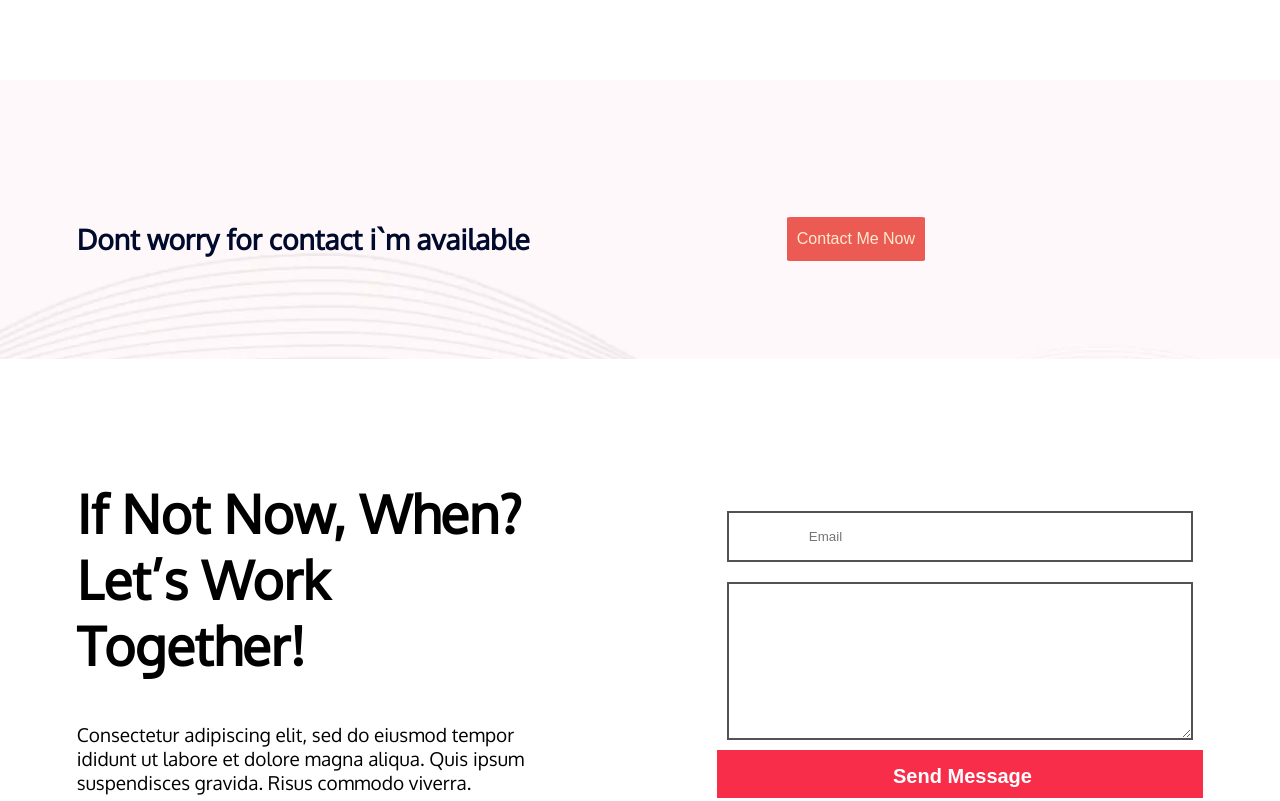
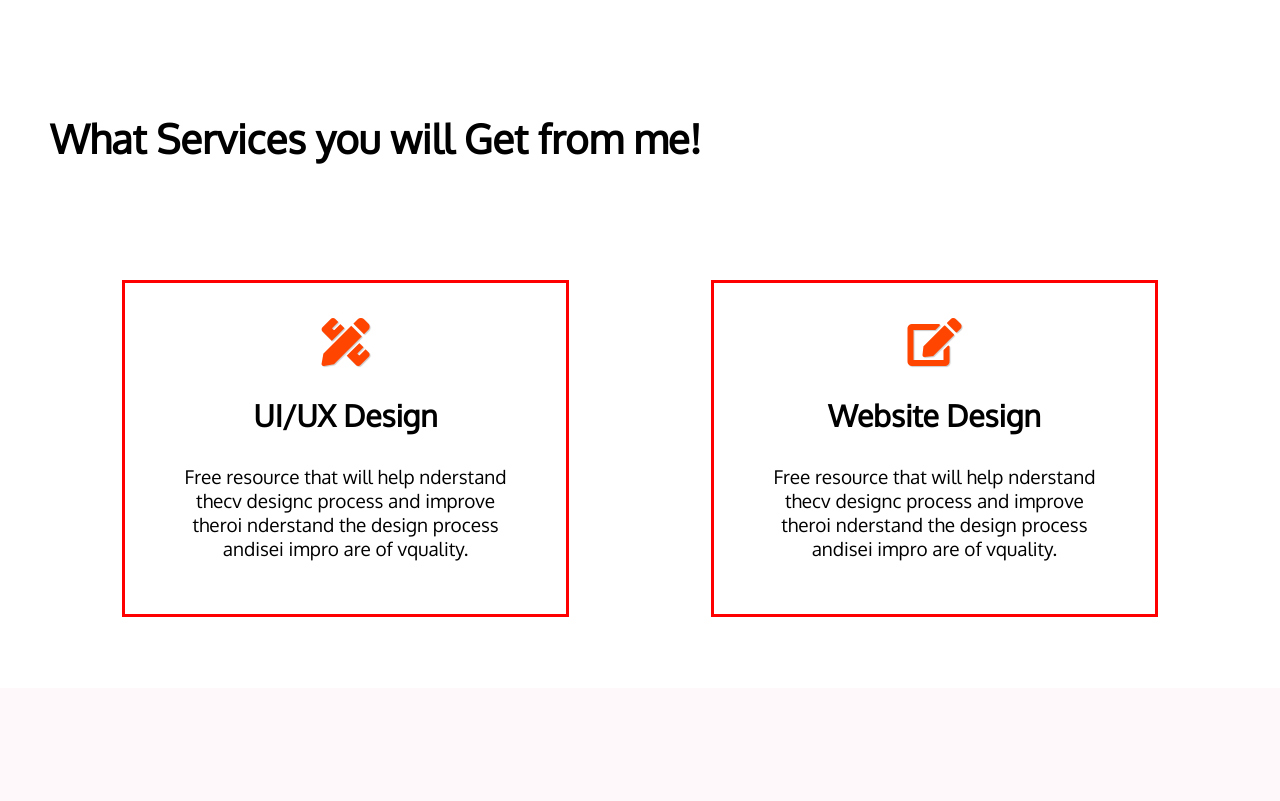
Before and after one commit to pronobr/my-second-project, a plain HTML site: page index.html in a window 1280 px wide. Shown: the part 960-1761 px from the top of the page. Drawn offline with Linux system fonts and the light colour scheme.

Commit message:
second update

```diff
--- a/index.html
+++ b/index.html
@@ -38,6 +38,28 @@
             <a class="link" href="http://" target="_blank" rel="noopener noreferrer">hire@colorlib.com</a>
         </div>
     </section>
+    <section class="service">
+        <h1>What Services you will Get from me!</h1>
+        <div class="container flex">
+            <div class="half-width">
+
+                <div class="item">
+                    <i class="fas fa-pencil-ruler icon fa-3x"></i>
+                    <h3>UI/UX Design</h3>
+                    <p>Free resource that will help nderstand thecv designc process and improve theroi nderstand the design process andisei impro are of vquality.</p>
+                </div>
+
+            </div>
+            <div class="half-width">
+                <div class="item">
+                    <i class="fas fa-edit icon fa-3x"></i>
+                    <h3>Website Design</h3>
+                    <p>Free resource that will help nderstand thecv designc process and improve theroi nderstand the design process andisei impro are of vquality.</p>
+                </div>
+
+            </div>
+        </div>
+    </section>
     <section class="contact flex">
         <div class="half-width">
             <h2>Dont worry for contact i`m available</h2>
@@ -59,13 +81,6 @@
             </form>
         </div>
     </section>
-    <section class="service">
-        <h1>What Services you will Get from me!</h1>
-        <div class="half-width">
-            <i class="fas fa-pencil-ruler fa-3x"></i>
-        </div>
-        <div class="half-width"></div>
-    </section>
     <footer class="footer-area">
         <img src="images/footer-img.png" alt="">
         <h1>pronobroy3601@gmail.com</h1>
--- a/style.css
+++ b/style.css
@@ -89,3 +89,24 @@ p{
     text-align: center;
     color: white;
 }
+.icon{
+    color: orangered;
+    text-shadow: 1px 1px 1px #ccc;
+}
+.container{
+    padding: 1% 4% 1% 4%;
+    text-align: center;
+}
+.item{
+
+    border: 3px solid red;
+    padding: 35px 45px 35px 45px;
+
+}
+.item h3{
+    font-size: 30px;
+}
+.service h1{
+    padding-left: 50px;
+    font-size: 40px;
+}
```
